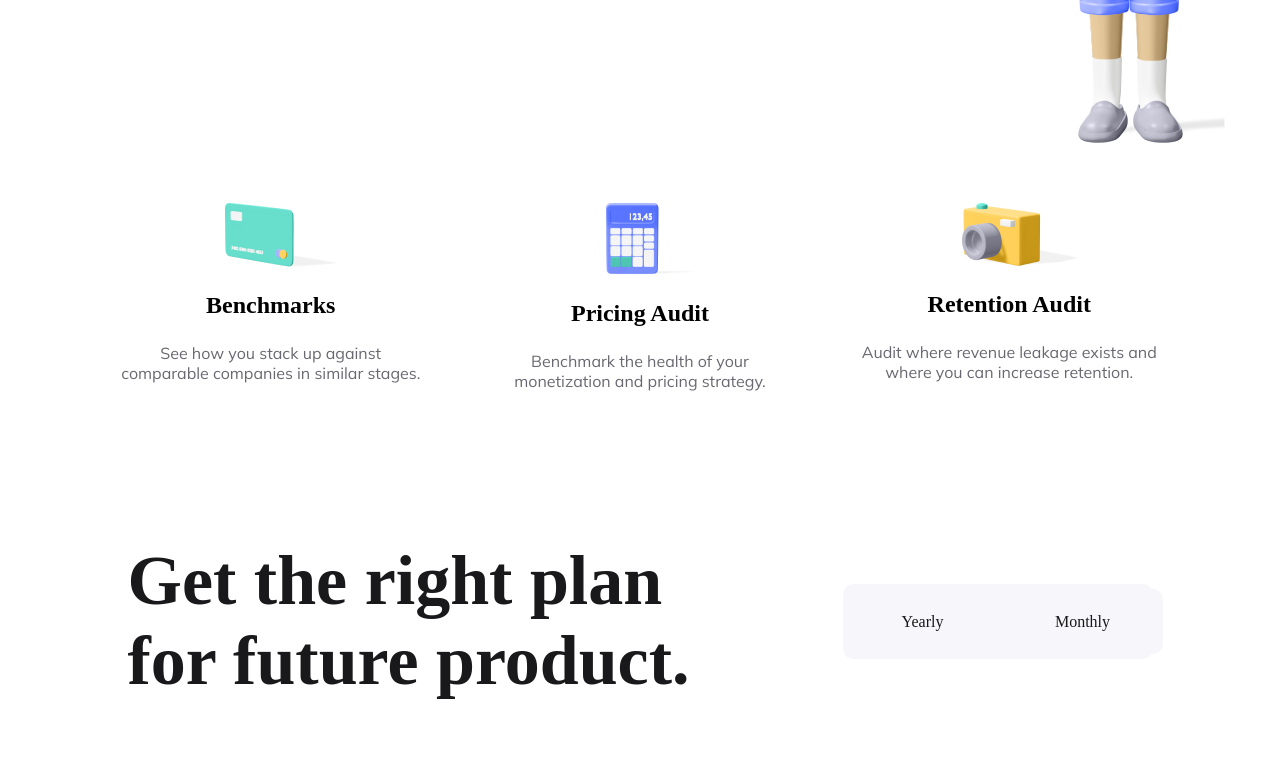
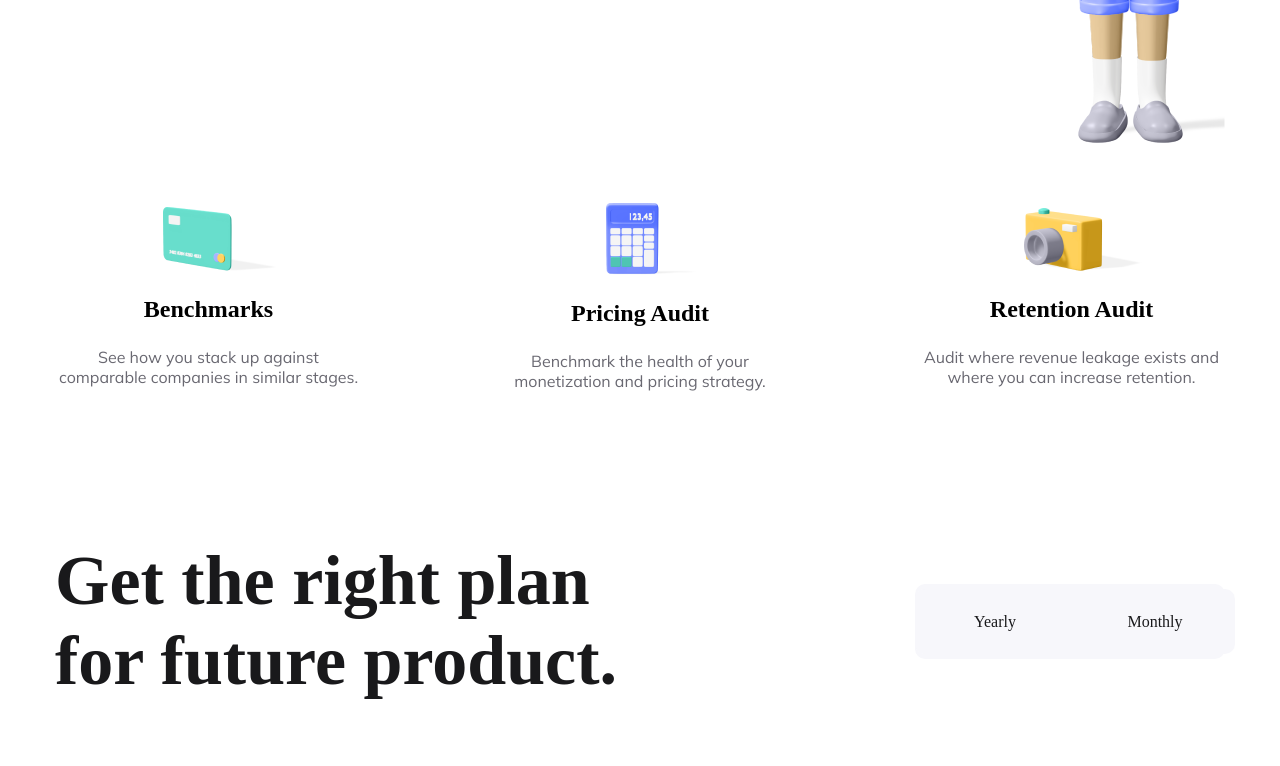
Before and after one commit to suraifokkusu/whitesoft-frontend, a plain HTML site: page 1. layout-basics/index.html in a window 1280 px wide. Shown: the part 2034-2800 px from the top of the page. Drawn offline with Linux system fonts and the light colour scheme.

Commit message:
fix justify in product-offers

```diff
--- a/1. layout-basics/styles/landing.css
+++ b/1. layout-basics/styles/landing.css
@@ -43,7 +43,7 @@
 
 .home__button-wrapper {
     display: flex;
-    justify-content: start;
+    justify-content: space-between;
 }
 
 .home__button {
@@ -81,7 +81,8 @@
 .main__post-home-block {
     display: flex;
     flex-direction: row;
-    justify-content: space-evenly;
+    justify-content: space-between;
+    align-items: center;
     margin-bottom: 150px;
     font-family: inherit;
 }
--- a/1. layout-basics/styles/product_plan.css
+++ b/1. layout-basics/styles/product_plan.css
@@ -3,7 +3,7 @@
 @import url('https://fonts.googleapis.com/css2?family=DM+Sans:ital,wght@0,400;0,500;0,700;1,400;1,500;1,700&family=Mulish:ital,wght@0,200;0,300;0,400;0,500;1,200;1,300;1,400;1,500&display=swap');
 .product-plan__wrapper-title {
     display: flex;
-    justify-content: space-around;
+    justify-content: space-between;
     align-items: center;
     margin-bottom: 82px;
 }
```
Also changed, not shown: 1 other file.
